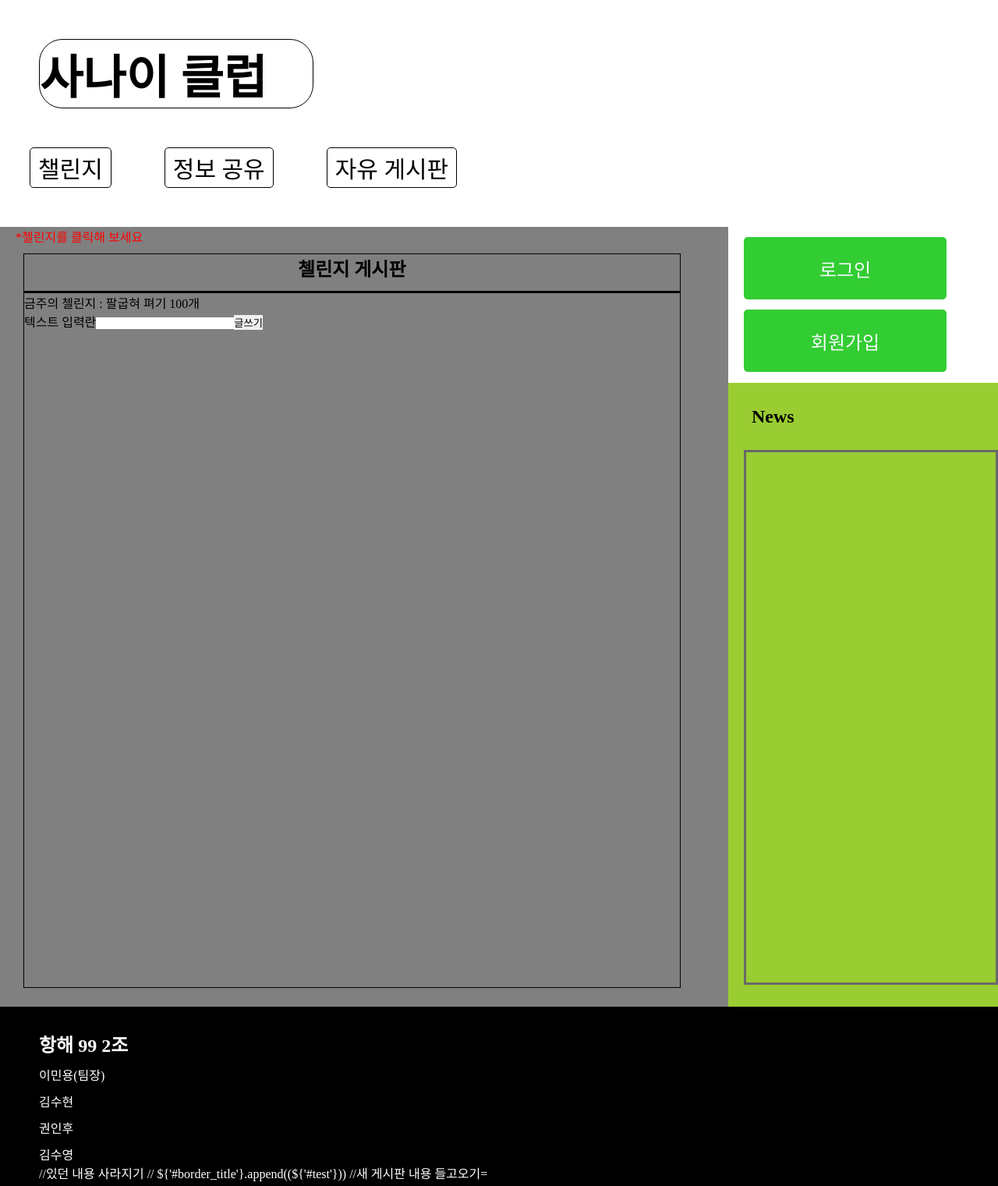
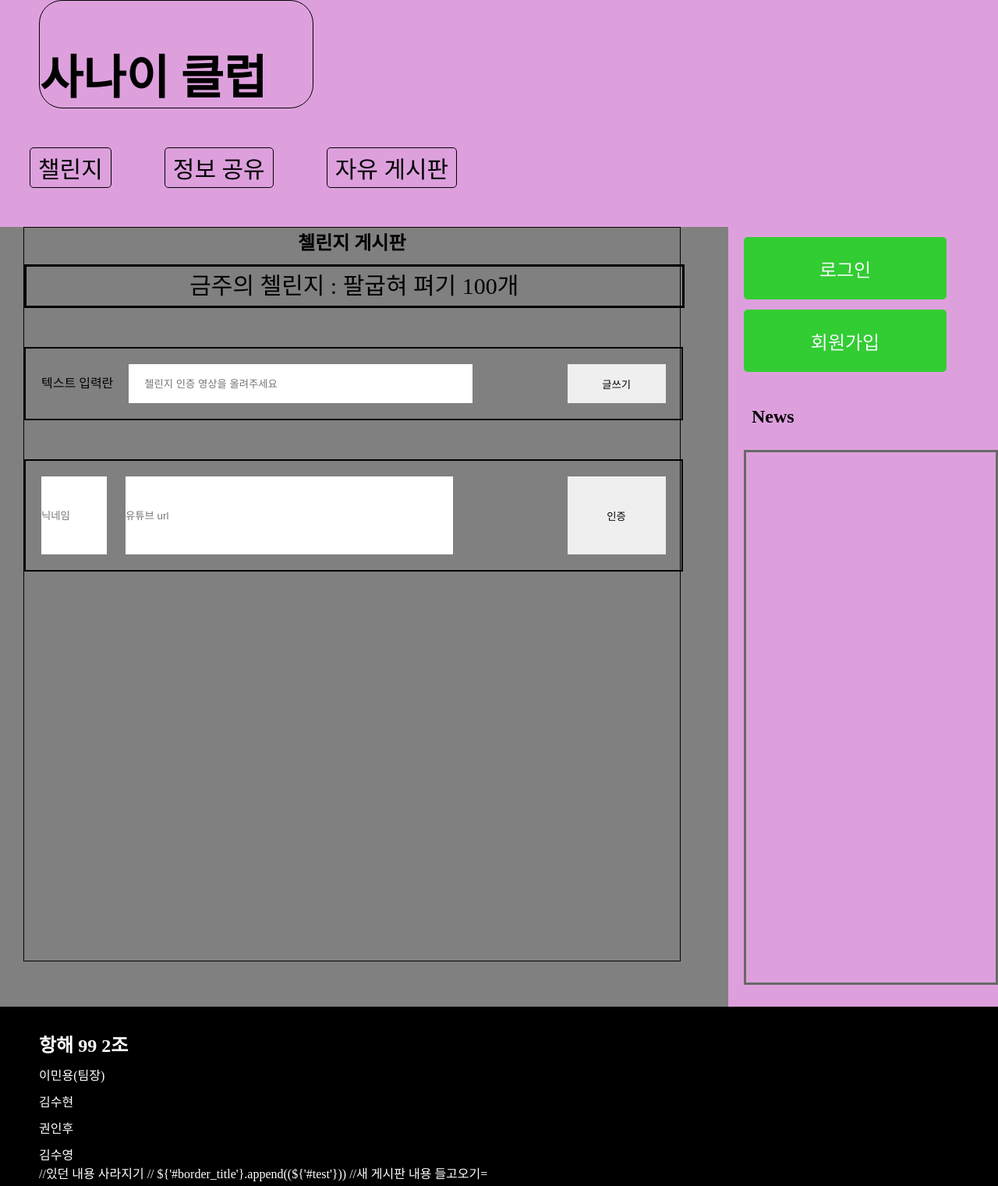
Before and after one commit to alan-rla/mansclub, a Flask app: page / in a window 1280 px wide. Shown: the whole page at 78% size. Run offline with Flask 2, Linux system fonts and the light colour scheme; data that the repository does not hold is empty.

Commit message:
챌린지 게시글 추가 , 챌린지 인증추가

```diff
--- a/app.py
+++ b/app.py
@@ -32,22 +32,18 @@ def home():
 # 챌린지 포스트
 @app.route('/templates/challenge', methods=['POST'])
 def challenge_post():
-    # writer_receive = request.form['writer_give'] ##작성자 계정
-    title_receive = request.form['title_give'] ##제목
-    post_receive = request.form['post_give'] ## 게시글 내용
-    time_receive = request.form['time_give'] ## 게시글 작성 시간
-    num = len(list(db.free_board.find({},{'_id':False}))) ## 게시글 번호
-    score = request.form['score_give'] ## 챌린지 점수
-
+    num_receive = request.form['num_give'] ##게시글 번호
+    token_receive = request.form['token_give'] ##작성자 계정
+    url_receive = request.form['url_give'] ## 게시글 내용
+    score_receive = request.form['score_give'] ## 챌린지 점수
+    count = 0
     doc = {
-        # 'writer':writer_receive,
-        'num':num,
-        'title':title_receive,
-        'post':post_receive,
-        'time':time_receive,
-        'score':score
+        'num':num_receive,
+        'writer':token_receive,
+        'url':url_receive,
+        'score':score_receive,
+        'count':count
     }
-
     db.challenge.insert_one(doc)
     return jsonify({'msg':'저장 완료!'})
 
--- a/static/challenge.js
+++ b/static/challenge.js
@@ -16,7 +16,6 @@
 // }
 
 function show_challenge() {
-    $('#borde_wrapper').empty()
     $.ajax({
         type: "GET",
         url: "/templates/challenge",
@@ -24,14 +23,16 @@ function show_challenge() {
         success: function (response) {
             let rows = response["challenges"];
             for (i = 0; i < rows.length; i++) {
+                let post_num = rows[i]["post_num"]
                 let user = rows[i]["user"];
                 let post = rows[i]["post"];
+                let count = rows[i]["count"];
                 let temp_html = `<table class="table">
                                     <thead>
                                     <tr>
                                         <th scope="row">${user}</th>
                                         <th>${post}</th>
-                                        <button type="button" class="btn btn-primary" onclick="chall_confirm">인증하기</button>
+                                        <button type="button" class="btn btn-primary" onclick="chall_confirm(${post_num})">인증하기 ${count}/3</button>
                                     </tr>
                                     </thead>
                                 </table>`
@@ -39,5 +40,20 @@ function show_challenge() {
             }
         }
     })
-    $('#borde_wrapper').append(temphtml)
 }
+function chall_confirm(post_num) {
+    const mytoken = $.cookie('mytoken')
+    $.ajax({
+        type: "POST",
+        url: "/api/challenge",
+        data: { 'token_give': mytoken, 'num_give': post_num },
+        success: function (response) {
+            let point = response['point']
+            if (point < 100) {
+                alert('인증하기 위한 등급이 부족합니다!')
+            } else {
+                alert('인증 완료')
+            }
+        }
+    })
+}
--- a/static/style.css
+++ b/static/style.css
@@ -17,7 +17,7 @@
     }
 
     h1 {
-      margin-top: 50px;
+      padding-top: 50px;
       margin-left: 50px;
       font-size: 60px;
       border: black 1px solid;
@@ -27,6 +27,7 @@
 
     #wrapper {
       height: 100%;
+      background-color: plum;
     }
 
     nav {
@@ -79,10 +80,76 @@
     }
 
     .borde_list {
-      border-top: #000000 solid;
+      width: 100%;
+      height: 50px;
+      font-size: 30px;
+      margin-bottom: 50px;
+      text-align: center;
+      border: #000000 solid;
     }
 
-    .borde_list>div {
+    .userdateWrapper {
+      width: 100%;
+      height: 50px;
+      border: #000 2px solid;
+      padding: 20px 0 20px 0;
+    }
+
+    .userdateWrapper>input {
+      width: 50%;
+      height: inherit;
+      padding-left: 20px;
+      margin-left: 20px;
+    }
+
+    .userdateWrapper>label {
+      font-size: 10px;
+      height: inherit;
+      margin-left: 20px;
+    }
+
+    .userdateWrapper>button {
+      float: right;
+      width: 15%;
+      height: inherit;
+      margin-right: 20px;
+    }
+
+    #chall_posts {
+      width: 100%;
+      height: 100px;
+      margin-top: 50px;
+      border: #000 2px solid;
+      padding: 20px 0 20px 0;
+    }
+
+    #chall_posts>input:nth-of-type(1) {
+      height: inherit;
+      width: 10%;
+      margin: 0 20px 0 20px;
+    }
+
+    #chall_posts>input:nth-of-type(2) {
+      height: inherit;
+      width: 50%;
+    }
+
+
+    #chall_posts>button {
+      width: 15%;
+      float: right;
+      height: inherit;
+      margin-right: 20px;
+    }
+
+    #chall_posts>button:hover {
+      color: #fff;
+      background-color: blue;
+    }
+
+
+
+    /* .borde_list>div {
       border-bottom: 1px #ddd solid
     }
 
@@ -96,7 +163,7 @@
 
     .borde_list>div>div {
       display: inline-block
-    }
+    } */
 
     .top textarea {
       width: 10%;
@@ -120,11 +187,12 @@
       margin-right: 18px;
     }
 
-    #writeWrapper {
+    .wr
+    /* #writeWrapper {
       visibility: hidden;
-    }
+    } */
 
-    .writeTable>div {
+    /* .writeTable>div {
       display: inline-block;
       margin-bottom: 20px;
     }
@@ -137,7 +205,7 @@
     .writeTable>div:nth-of-type(2) {
       width: 60%;
       margin-right: 8px;
-    }
+    } */
 
     .writeBtn {
       width: 15%;
@@ -184,7 +252,6 @@
     }
 
     content {
-      background-color: yellowgreen;
       height: 800px;
       display: grid;
 
--- a/templates/index.html
+++ b/templates/index.html
@@ -8,25 +8,30 @@
     <link rel="stylesheet" href="../static/style.css" type="text/css">
     <title>Document</title>
 
+
 </head>
 <script src="https://ajax.googleapis.com/ajax/libs/jquery/3.5.1/jquery.min.js"></script>
 <script src="../static/challenge.js"></script>
 <script src="../static/info_share.js"></script>
 <script src="../static/free_board.js"></script>
-
 <script>
+    //글쓰기 정보 서버에 보내기
     function update() {
-        let userdata = $('#userdata').val()
+        alert("함수가 작동합니다.")
+        let url = $('#rinkdata').val()
+        const mytoken = $.cookie('mytoken')
+        let score = Number(10)
         $.ajax({
             type: "POST",
-            url: "/templates/free_board",
-            data: { user_give: userdata },
+            url: "/templates/challenge",
+            data: { token_give: mytoken, uri_give: url, score_give: score },
             success: function (response) {
                 alert(response['msg'])
             }
         });
+    }
+    //유저가 쓴 글정보 가져오기
 
-    }
     // function writing() {
     //     $('#writeWrapper').css('visibility', 'visible')
     // }
@@ -70,7 +75,7 @@
 
             <main>
                 <form action="" id="mainForm">
-                    <p>*첼린지를 클릭해 보세요</p>
+                    <!-- <p>*첼린지를 클릭해 보세요</p> -->
                     <div id="borde_wrapper">
                         <div class="borde_title">
                             <strong>첼린지 게시판</strong>
@@ -95,11 +100,12 @@
                                 </div> -->
                                 금주의 첼린지 : 팔굽혀 펴기 100개
                             </div>
-                            <div><label for=""></label>텍스트 입력란<input type="text" id="userdata"><button
-                                    onclick="update()">글쓰기</button>
+                            <div class="userdateWrapper">
+                                <label for=""></label>텍스트 입력란<input placeholder="첼린지 인증 영상을 올려주세요" type="text"
+                                    id="rinkdata"><button onclick="update()">글쓰기</button>
                             </div>
                         </div>
-                        <div id="writeWrapper">
+                        <div id="chall_posts">
                             <!-- <div class="writeTable">
                                 <div>제목</div>
                                 <div>내용</div>
@@ -109,6 +115,11 @@
                                 <label for=""></label><input type="text" id="userContents">
                                 <button class="writeBtnPlus" onclick="write_free_board()">등록</button>
                             </div> -->
+                            <label for=""></label>
+                            <input type="text" placeholder="닉네임">
+                            <label for=""></label>
+                            <input type="text" placeholder="유튜브 url">
+                            <button>인증</button>
                         </div>
                         <!-- <button class="writeBtn" onclick="writing()" type="button">글쓰기</button> -->
                     </div>
```
